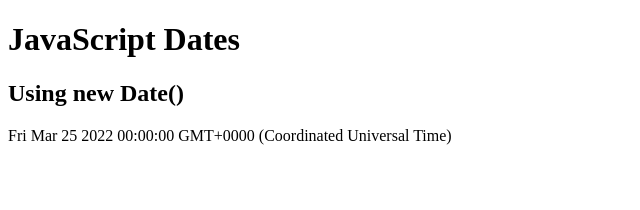
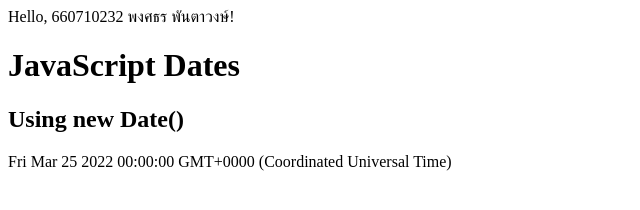
Before and after one commit to 660710232/517101_232, a plain HTML site: page index.html in a window 1280 px wide. Shown: the whole page, without its empty margins (0-640 px from the left). Drawn offline with Linux system fonts and the light colour scheme.

Commit message:
Add ID and name
เพิ่มชื่อ เพิ่มบรรทัดที่แสดงรหัสนักศึกษา ชื่อและนามสกุล

```diff
--- a/index.html
+++ b/index.html
@@ -1,7 +1,7 @@
 <!DOCTYPE html>
 <html>
 <body>
-
+Hello, 660710232 พงศธร พันตาวงษ์!
 <h1>JavaScript Dates</h1>
 <h2>Using new Date()</h2>
 
```
